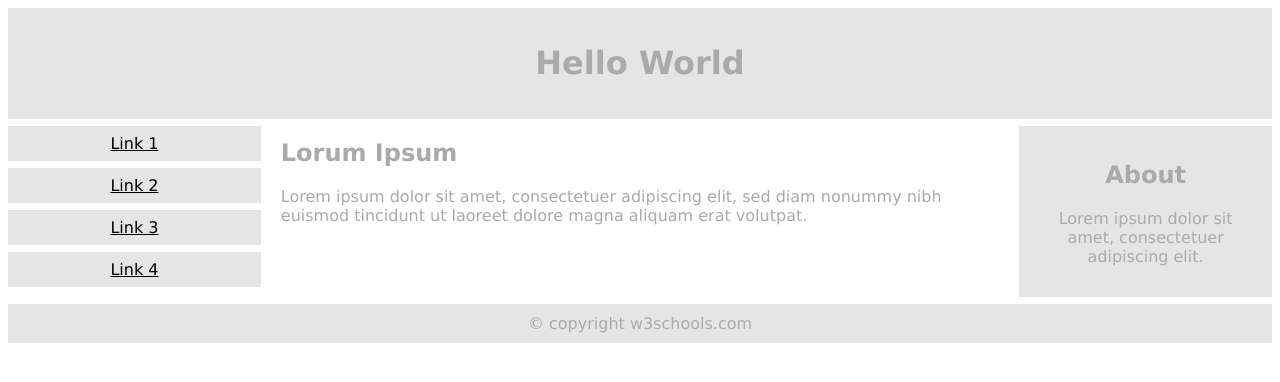
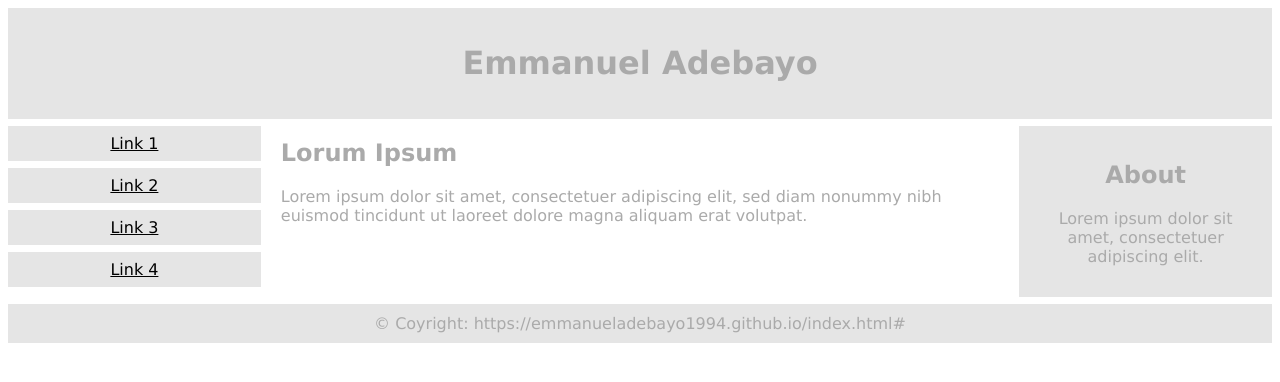
Before and after one commit to emmanueladebayo1994/emmanueladebayo1994.github.io, a plain HTML site: page index.html in a window 1280 px wide. Drawn offline with Linux system fonts and the light colour scheme.

Commit message:
Update index.html

```diff
--- a/index.html
+++ b/index.html
@@ -48,7 +48,7 @@
 <body style="font-family:Verdana;color:#aaaaaa;">
 
 <div style="background-color:#e5e5e5;padding:15px;text-align:center;">
-  <h1>Hello World</h1>
+  <h1>Emmanuel Adebayo</h1>
 </div>
 
 <div style="overflow:auto">
@@ -70,7 +70,7 @@
   </div>
 </div>
 
-<div style="background-color:#e5e5e5;text-align:center;padding:10px;margin-top:7px;">© copyright w3schools.com</div>
+<div style="background-color:#e5e5e5;text-align:center;padding:10px;margin-top:7px;">© Coyright: https://emmanueladebayo1994.github.io/index.html#</div>
 
 </body>
 </html>
```
